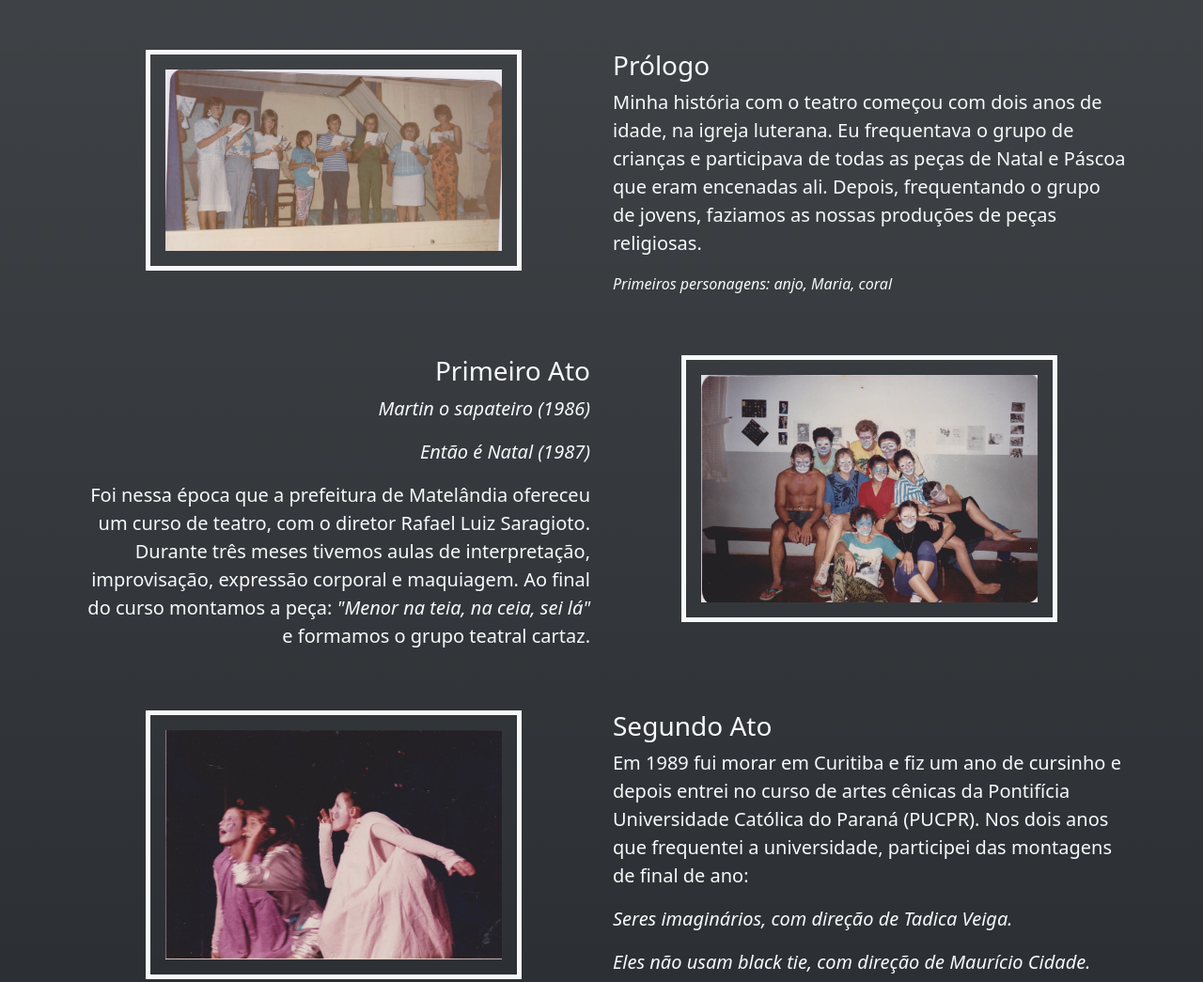
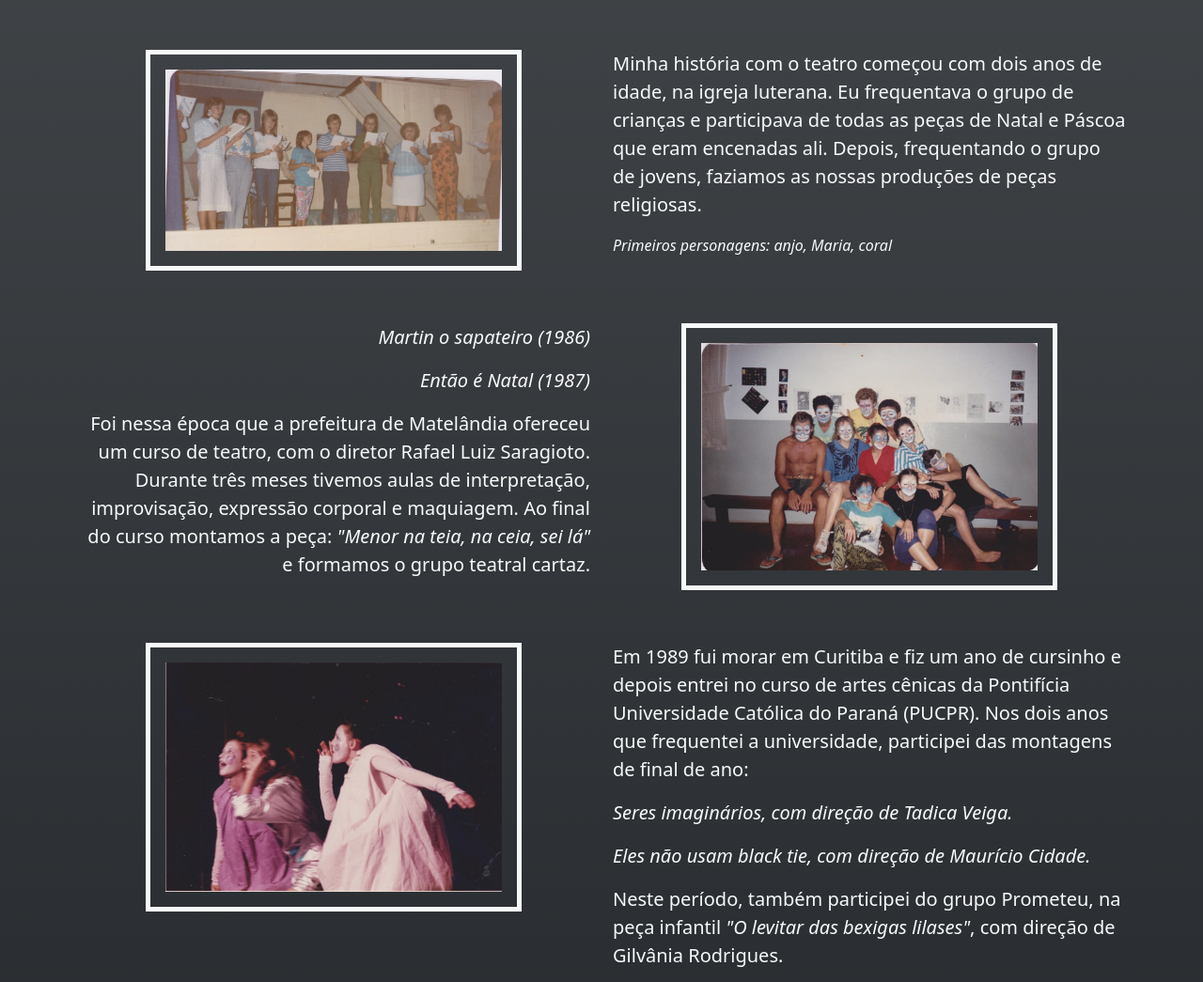
Before and after one commit to cavalodeaco/carmenfritsche, a plain HTML site: page index.html in a window 1280 px wide. Shown: the part 3975-5020 px from the top of the page at 94% size. Drawn offline with nearby package versions, Linux system fonts and the light colour scheme.

Commit message:
remove subtitulos da historia

```diff
--- a/index.html
+++ b/index.html
@@ -272,7 +272,6 @@
                     </picture>
                 </div>
                 <div class="col-md-6 pt-5">
-                    <h3 class="h3">Prólogo</h3>
                     <p class="lead">
                         Minha história com o teatro começou com dois anos de idade, na igreja luterana. Eu frequentava o grupo de crianças e participava de todas as peças de Natal e Páscoa que eram encenadas ali. Depois, frequentando o grupo de jovens, faziamos as nossas produções
                         de peças religiosas.
@@ -282,7 +281,6 @@
             </div>
             <div class="row">
                 <div class="col-md-6 pt-5 text-end">
-                    <h3 class="h3">Primeiro Ato</h3>
                     <div class="lead">
                         <p><em> Martin o sapateiro (1986)</em></p>
                         <p><em> Então é Natal (1987)</em></p>
@@ -305,7 +303,6 @@
                     </picture>
                 </div>
                 <div class="col-md-6 pt-5">
-                    <h3 class="h3">Segundo Ato</h3>
                     <div class="lead">
                         <p>
                             Em 1989 fui morar em Curitiba e fiz um ano de cursinho e depois entrei no curso de artes cênicas da Pontifícia Universidade Católica do Paraná (PUCPR). Nos dois anos que frequentei a universidade, participei das montagens de final de ano:
@@ -324,7 +321,6 @@
             </div>
             <div class="row">
                 <div class="col-md-6 pt-5 text-end">
-                    <h3 class="h3">Epílogo</h3>
                     <div class="lead">
                         <p>
                             No final do ano de 1991, voltei para Matelândia e não trabalhei mais com teatro, fazendo apenas alguns cursos relacionados com a arte de interpretar. Em 1996, comecei a trabalhar na educação infantil e passei a me dedicar a arte de contar histórias. Somente
```
